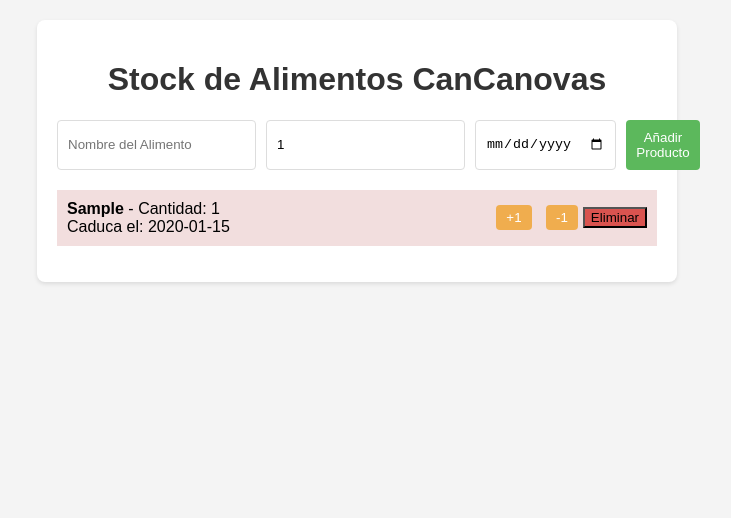
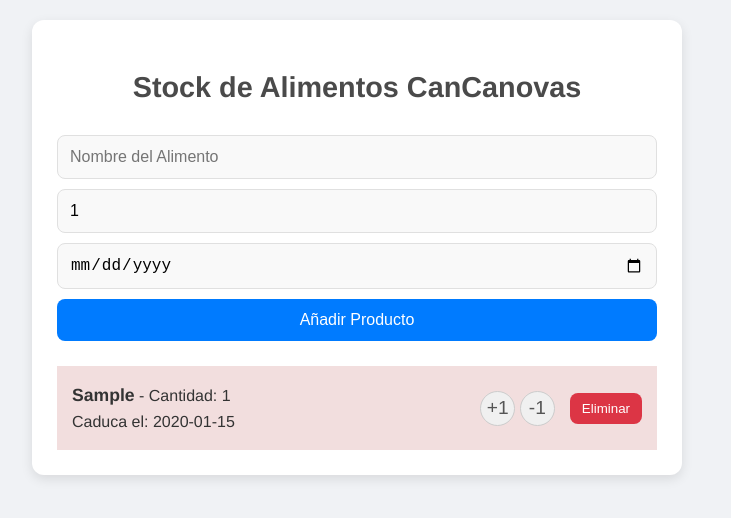
Before and after one commit to canovasfitchstudio/CanCanovasFoodStorage, a plain HTML site: page index.html in a window 1280 px wide. Both pictures are taken after typing "Sample", "2020-01-15" into the empty fields and a click on the button "Añadir Producto". Shown: the whole page, without its empty margins (283-1014 px from the left). Drawn offline with Linux system fonts and the light colour scheme.

Commit message:
Update style.css

```diff
--- a/style.css
+++ b/style.css
@@ -1,78 +1,158 @@
 body {
-    font-family: Arial, sans-serif;
-    background-color: #f4f4f4;
+    font-family: 'Helvetica Neue', Arial, sans-serif;
+    background-color: #f0f2f5;
+    color: #333;
     margin: 0;
-    padding: 20px;
+    padding: 0;
+    line-height: 1.6;
 }
 
 .container {
     max-width: 600px;
-    margin: auto;
-    background: #fff;
-    padding: 20px;
-    border-radius: 8px;
-    box-shadow: 0 2px 4px rgba(0,0,0,0.1);
+    margin: 20px auto;
+    padding: 25px;
+    background: #ffffff;
+    border-radius: 12px;
+    box-shadow: 0 4px 12px rgba(0, 0, 0, 0.1);
 }
 
 h1 {
     text-align: center;
-    color: #333;
+    color: #4a4a4a;
+    font-size: 1.8rem;
+    margin-bottom: 25px;
 }
 
 form {
     display: flex;
+    flex-direction: column;
     gap: 10px;
-    margin-bottom: 20px;
+    margin-bottom: 25px;
 }
 
 form input, form button {
-    padding: 10px;
-    border-radius: 4px;
-    border: 1px solid #ddd;
+    padding: 12px;
+    border-radius: 8px;
+    border: 1px solid #e0e0e0;
+    font-size: 1rem;
 }
 
 form input {
-    flex: 1;
+    background-color: #f9f9f9;
+}
+
+form input:focus {
+    outline: none;
+    border-color: #007bff;
+    box-shadow: 0 0 0 2px rgba(0, 123, 255, 0.25);
 }
 
 form button {
-    background-color: #5cb85c;
+    background-color: #007bff;
     color: white;
     border: none;
     cursor: pointer;
+    transition: background-color 0.3s ease;
+}
+
+form button:hover {
+    background-color: #0056b3;
 }
 
 #stockList {
     list-style: none;
     padding: 0;
+    margin: 0;
 }
 
 #stockList li {
     display: flex;
     justify-content: space-between;
     align-items: center;
-    padding: 10px;
-    border-bottom: 1px solid #eee;
+    padding: 15px;
+    border-bottom: 1px solid #e0e0e0;
+    transition: background-color 0.3s ease;
 }
 
 #stockList li:last-child {
     border-bottom: none;
 }
 
+#stockList li:hover {
+    background-color: #f9f9f9;
+}
+
 .item-details {
     flex: 1;
+    margin-right: 15px;
+}
+
+.item-details strong {
+    font-size: 1.1rem;
+}
+
+.item-quantity-controls {
+    display: flex;
+    gap: 5px;
+    margin-right: 15px;
 }
 
 .item-quantity-controls button {
-    padding: 5px 10px;
-    margin: 0 5px;
-    border: none;
-    background-color: #f0ad4e;
-    color: white;
+    width: 35px;
+    height: 35px;
+    font-size: 1.2rem;
+    border: 1px solid #ccc;
+    background-color: #f0f0f0;
+    color: #555;
+    border-radius: 50%;
     cursor: pointer;
-    border-radius: 4px;
+    transition: background-color 0.3s ease;
+}
+
+.item-quantity-controls button:hover {
+    background-color: #e0e0e0;
 }
 
 .delete-button {
-    background-color: #d9534f;
+    background-color: #dc3545;
+    color: white;
+    border: none;
+    padding: 8px 12px;
+    border-radius: 8px;
+    cursor: pointer;
+    transition: background-color 0.3s ease;
 }
+
+.delete-button:hover {
+    background-color: #c82333;
+}
+
+p {
+    color: #6c757d;
+}
+
+@media (max-width: 480px) {
+    .container {
+        margin: 10px;
+        padding: 15px;
+    }
+
+    form {
+        flex-direction: column;
+    }
+
+    form input, form button {
+        width: 100%;
+        box-sizing: border-box;
+    }
+
+    #stockList li {
+        flex-direction: column;
+        align-items: flex-start;
+        gap: 10px;
+    }
+
+    .item-quantity-controls {
+        align-self: flex-end;
+    }
+}
```
